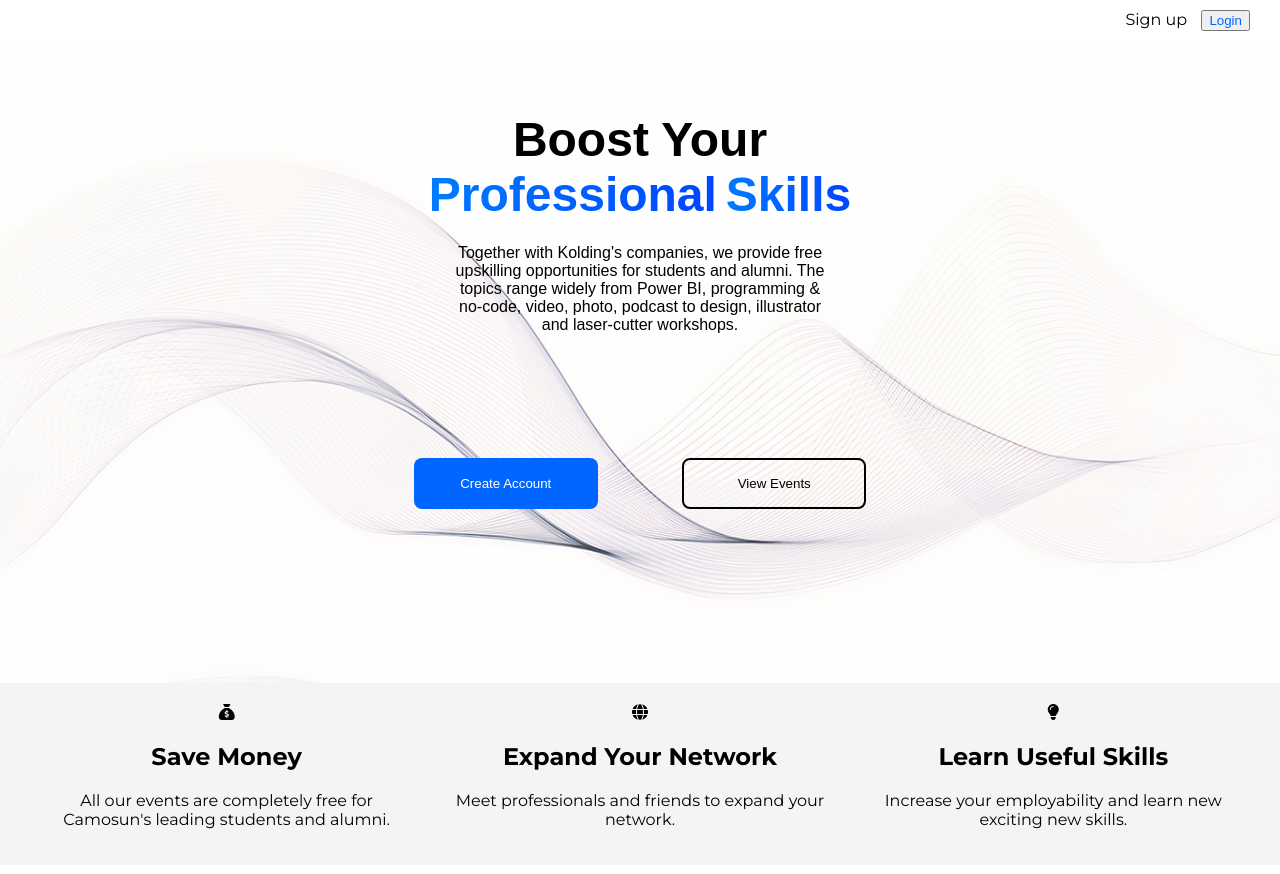
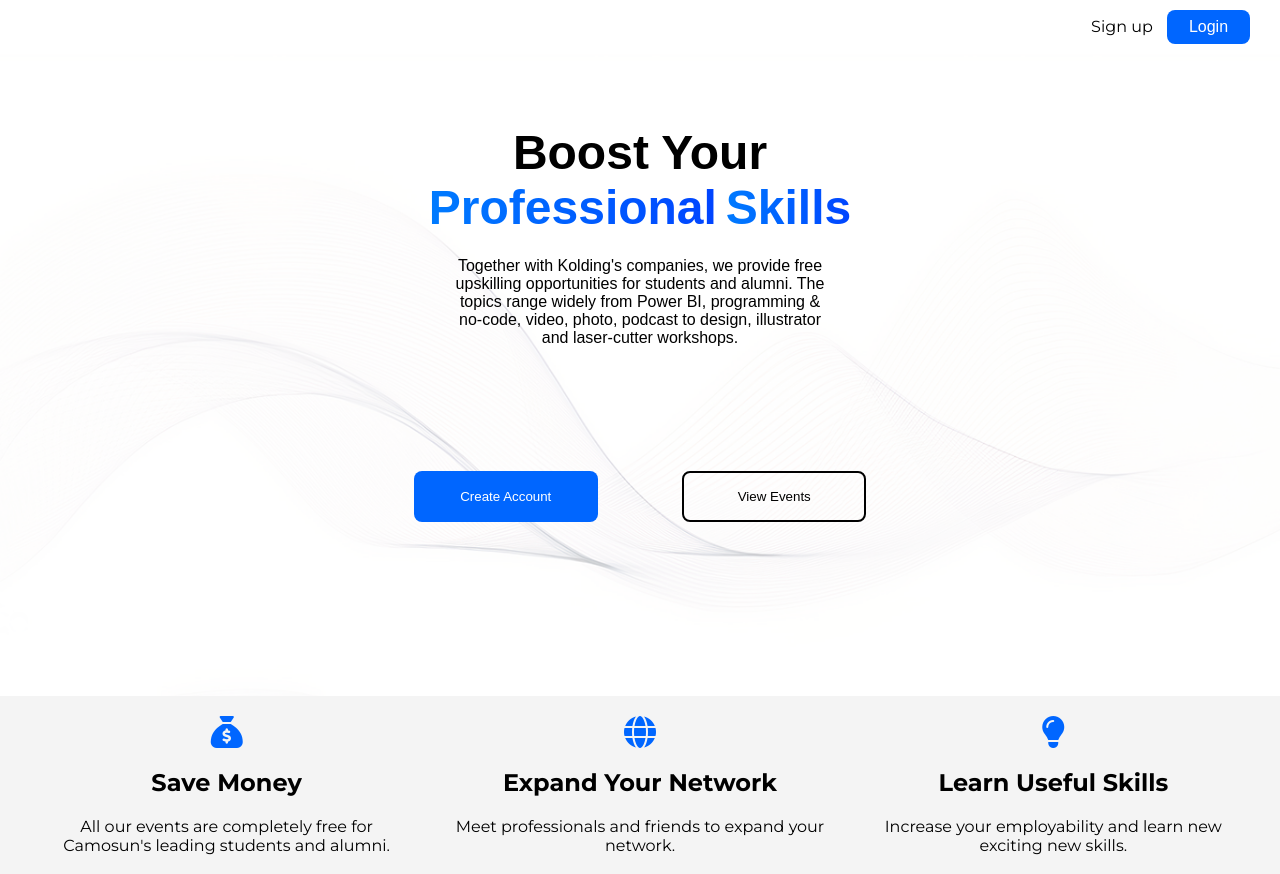
Before and after one commit to Hard-Skills-Station-website/Hard-Skills-Station-website, a website: page index.html in a window 1280 px wide. Shown: the top 874 px of the page. Drawn offline with Linux system fonts and the light colour scheme.

Commit message:
Update global and styles CSS files

```diff
--- a/css/global.css
+++ b/css/global.css
@@ -9,3 +9,7 @@ p {
   font-size: 1rem; /* Was 16px */
   color: black;
 }
+
+i {
+  color: #0066ff;
+}
--- a/css/styles.css
+++ b/css/styles.css
@@ -14,9 +14,16 @@ a {
 }
 
 .auth-buttons button {
-  color: #0066ff;
+  background-color: #0066ff;
+  color: white;
   text-decoration: none;
   margin: 0 10px;
+  width: 5.1875rem;
+  height: 2.125rem;
+  border-radius: 8px;
+  border: none;
+  font-size: 1rem;
+  cursor: pointer;
 }
 
 .main-header {
@@ -24,7 +31,7 @@ a {
   text-align: center;
   padding: 50px 20px;
   font-family: "Arial", sans-serif;
-  background: url("/test.png") no-repeat center; /* This would be the wavy background image */
+  background: url("/hero25.png") no-repeat center; /* This would be the wavy background image */
   background-size: cover;
   min-height: 40vh;
 }
@@ -80,6 +87,10 @@ a {
   border: 2px solid black;
 }
 
+i {
+  font-size: 2rem;
+}
+
 .reasons {
   display: flex;
   justify-content: space-around;
```
Also changed, not shown: hero10.png (added), hero25.png (added), hero50.png (added), hero75.png (added), test.png (deleted).
